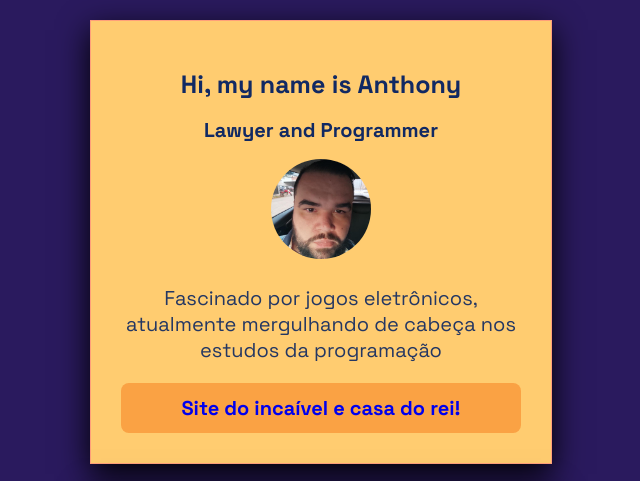
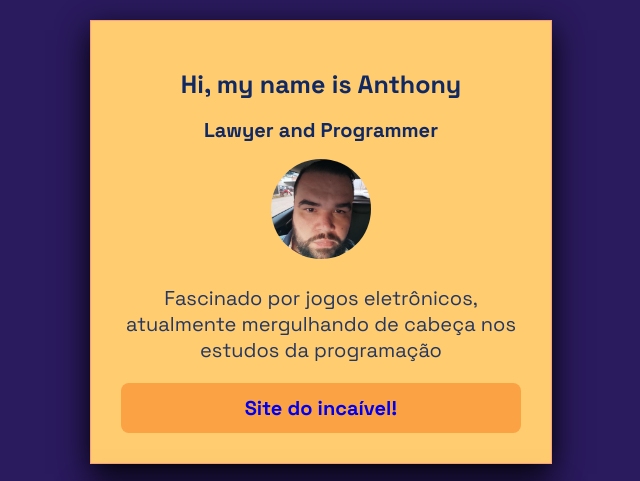
Before and after one commit to thony-vieira/profile, a plain HTML site: page index.html in a window 1280 px wide. Shown: the top 481 px of the page, without its empty margins (319-959 px from the left). Drawn offline with Linux system fonts and the light colour scheme.

Commit message:
better view 2

```diff
--- a/index.html
+++ b/index.html
@@ -18,7 +18,7 @@
       <p>Fascinado por jogos eletrônicos, atualmente mergulhando de cabeça nos estudos da programação</p>
     <!-- Design -->
       <a href="https://www.santosfc.com.br/" target="_blank" id="btn-santos">
-        Site do incaível e casa do rei!
+        Site do incaível!
       </a>
     </div>
 
```
